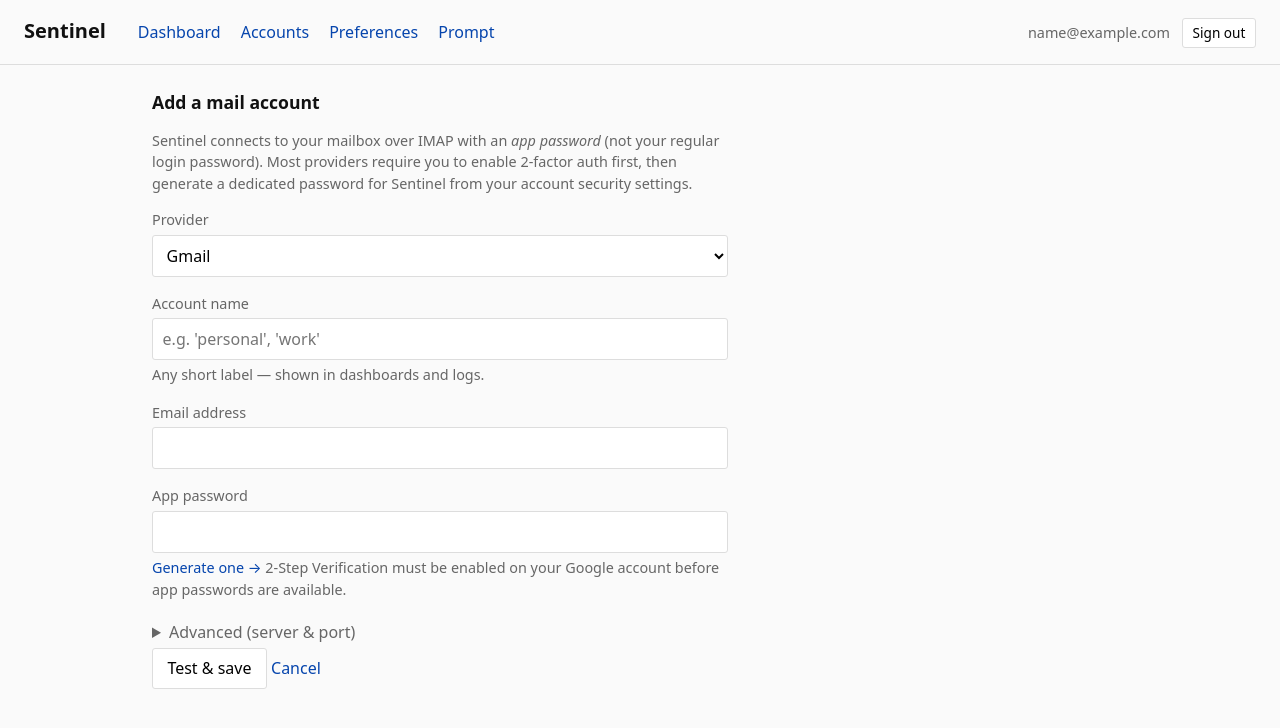
After one commit to pmxi/sentinel, a Flask app: page /accounts/new in a window 1280 px wide. The commit adds this page. Shown: the top 728 px of the page. Run offline with Flask 3, Linux system fonts and the light colour scheme; the visitor is signed in with stand-in values (Sample User, id 1); parts of the project's set-up code (start-up, migrations or seed data) failed here and were passed over.

Commit message:
Add IMAP account-creation flow to the web UI
/accounts/new lets users add a mail account without leaving the browser.
No Gmail OAuth for now — IMAP with an app password covers Gmail, iCloud,
Fastmail, Outlook.com, Yahoo, and any other IMAP provider, and sidesteps
Google's restricted-scope verification process entirely.

Flow
  1. User opens /accounts → clicks "Add account"
  2. Picks provider from a dropdown (Gmail / iCloud / Fastmail / Outlook /
     Yahoo / Custom). Server + port are pre-filled from provider-specific
     presets; a provider-aware hint block links directly to that
     provider's app-password generation page.
  3. Enters account name + email + app password.
  4. Submits — we run a synchronous IMAP probe (LOGIN + SELECT INBOX)
     before persisting anything. If it fails, we show a specific reason
     inline ("wrong password / need app password", "IMAP disabled",
     "couldn't resolve host", "TLS error", etc.) and keep the form state
     so the user can fix and retry.
  5. On success we persist a MailAccountConfig (provider=IMAP, method=
     password) scoped to user_id.

New files
  - web/imap_probe.py — ProbeResult-returning helper that translates
    imaplib/socket/ssl errors into human-readable messages.
  - web/templates/new_account.html — form with provider dropdown,
    collapsible "Advanced" (server/port) section, live-switching
    app-password hints.

Style
  - Added select, details, and .errors styling. Minimal; no framework.

Co-Authored-By: Claude Opus 4.7 (1M context) <noreply@anthropic.com>

```diff
--- a/src/sentinel/web/app.py
+++ b/src/sentinel/web/app.py
@@ -32,8 +32,15 @@ from flask import (
 
 from sentinel.config import Settings, settings
 from sentinel.database import EmailDatabase
-from sentinel.email.mail_config import MailAccountConfig
+from sentinel.email.mail_config import (
+    AccountSettings,
+    AuthConfig,
+    AuthMethod,
+    MailAccountConfig,
+    MailProvider,
+)
 from sentinel.user_settings import UserSettings
+from sentinel.web.imap_probe import probe_imap
 
 
 GOOGLE_DISCOVERY_URL = "https://accounts.google.com/.well-known/openid-configuration"
@@ -228,6 +235,80 @@ def create_app(db_path: Optional[str] = None) -> Flask:
 
     # ------------------------------------------------------------------ accounts (per-user)
 
+    @app.route("/accounts/new", methods=["GET", "POST"])
+    @login_required
+    def new_account_page():
+        uid = current_user_id()
+        providers = _imap_provider_presets()
+
+        if request.method == "POST":
+            form = request.form
+            preset_key = form.get("preset", "custom")
+            preset = providers.get(preset_key) or providers["custom"]
+
+            name = form.get("name", "").strip()
+            username = form.get("username", "").strip()
+            password = form.get("password", "")
+            server = (form.get("server", "").strip() or preset["server"]).strip()
+            port_str = form.get("port", "").strip() or str(preset["port"])
+
+            errors: List[str] = []
+            if not name:
+                errors.append("Pick a friendly name for this account.")
+            if not username:
+                errors.append("Email address is required.")
+            if not password:
+                errors.append("App password is required.")
+            if not server:
+                errors.append("IMAP server is required.")
+            try:
+                port = int(port_str)
+            except ValueError:
+                errors.append(f"Port must be a number (got {port_str!r}).")
+                port = 993
+
+            db = open_db()
+            try:
+                if name and db.get_account(uid, name):
+                    errors.append(f"You already have an account named {name!r}. Pick a different name.")
+
+                if not errors:
+                    probe = probe_imap(server, port, username, password)
+                    if not probe.ok:
+                        errors.append(probe.error or "Connection failed.")
+
+                if errors:
+                    return render_template(
+                        "new_account.html",
+                        providers=providers,
+                        errors=errors,
+                        form={"preset": preset_key, "name": name, "username": username,
+                              "server": server, "port": port_str},
+                    )
+
+                config = MailAccountConfig(
+                    provider=MailProvider.IMAP,
+                    server=server,
+                    port=port,
+                    auth=AuthConfig(
+                        method=AuthMethod.PASSWORD,
+                        username=username,
+                        password=password,
+                    ),
+                    settings=AccountSettings(),
+                )
+                db.upsert_account(uid, name, config.model_dump_json())
+            finally:
+                db.close()
+            return redirect(url_for("accounts_page"))
+
+        return render_template(
+            "new_account.html",
+            providers=providers,
+            errors=[],
+            form={"preset": "gmail", "name": "", "username": "", "server": "", "port": ""},
+        )
+
     @app.route("/accounts")
     @login_required
     def accounts_page():
@@ -325,6 +406,54 @@ def _fetch_recent_processed(db: EmailDatabase, user_id: int, limit: int = 25) ->
     return [dict(row) for row in cursor.fetchall()]
 
 
+def _imap_provider_presets() -> Dict[str, Dict[str, Any]]:
+    """Per-provider IMAP defaults + where the user gets their app password."""
+    return {
+        "gmail": {
+            "label": "Gmail",
+            "server": "imap.gmail.com",
+            "port": 993,
+            "app_password_url": "https://myaccount.google.com/apppasswords",
+            "note": "2-Step Verification must be enabled on your Google account before app passwords are available.",
+        },
+        "icloud": {
+            "label": "iCloud",
+            "server": "imap.mail.me.com",
+            "port": 993,
+            "app_password_url": "https://appleid.apple.com",
+            "note": "Apple ID → Sign-In and Security → App-Specific Passwords.",
+        },
+        "fastmail": {
+            "label": "Fastmail",
+            "server": "imap.fastmail.com",
+            "port": 993,
+            "app_password_url": "https://app.fastmail.com/settings/security",
+            "note": "Settings → Password & Security → New app password.",
+        },
+        "outlook": {
+            "label": "Outlook.com",
+            "server": "outlook.office365.com",
+            "port": 993,
+            "app_password_url": "https://account.microsoft.com/security",
+            "note": "Consumer outlook.com accounts only. Enterprise Microsoft 365 tenants require OAuth, which isn't supported yet.",
+        },
+        "yahoo": {
+            "label": "Yahoo",
+            "server": "imap.mail.yahoo.com",
+            "port": 993,
+            "app_password_url": "https://login.yahoo.com/account/security",
+            "note": "Account security → Generate app password.",
+        },
+        "custom": {
+            "label": "Custom IMAP server",
+            "server": "",
+            "port": 993,
+            "app_password_url": "",
+            "note": "Enter the IMAP server hostname and port yourself.",
+        },
+    }
+
+
 def _base_prompt_preview() -> str:
     return (
         "You are an email classification assistant. "
--- a/src/sentinel/web/static/style.css
+++ b/src/sentinel/web/static/style.css
@@ -149,3 +149,32 @@ code { font-family: var(--mono); font-size: 0.9em; }
   white-space: nowrap;
   border: 0;
 }
+
+select {
+  width: 100%;
+  font: inherit;
+  padding: 0.5rem 0.6rem;
+  border: 1px solid var(--line);
+  border-radius: 3px;
+  background: white;
+}
+
+details summary {
+  cursor: pointer;
+  color: var(--muted);
+  padding: 0.25rem 0;
+  user-select: none;
+}
+details[open] summary { margin-bottom: 0.5rem; }
+
+.new-account { max-width: 36rem; }
+.new-account form p .hint { display: block; margin-top: 0.25rem; }
+.errors {
+  background: #fdebea;
+  border: 1px solid #f5b7b1;
+  color: #922;
+  padding: 0.6rem 0.9rem;
+  border-radius: 3px;
+  margin-bottom: 1.5rem;
+}
+.errors ul { margin: 0.25rem 0 0 1.25rem; padding: 0; }
--- a/src/sentinel/web/templates/accounts.html
+++ b/src/sentinel/web/templates/accounts.html
@@ -3,7 +3,7 @@
 {% block content %}
 <section>
   <h2>Your mail accounts</h2>
-  <p class="hint">Adding a mail account opens the provider's OAuth flow (Gmail via IMAP with app password coming soon — currently CLI-only).</p>
+  <p><a class="button" href="{{ url_for('new_account_page') }}">Add account</a></p>
   {% if accounts %}
     <table>
       <thead><tr><th>Name</th><th>Provider</th><th>Enabled</th><th></th></tr></thead>
--- /dev/null
+++ b/src/sentinel/web/templates/new_account.html
@@ -0,0 +1,78 @@
+{% extends "base.html" %}
+{% block title %}Add account — Sentinel{% endblock %}
+{% block content %}
+<section class="new-account">
+  <h2>Add a mail account</h2>
+  <p class="hint">Sentinel connects to your mailbox over IMAP with an <em>app password</em> (not your regular login password). Most providers require you to enable 2-factor auth first, then generate a dedicated password for Sentinel from your account security settings.</p>
+
+  {% if errors %}
+    <div class="errors" role="alert">
+      <strong>Couldn't save:</strong>
+      <ul>{% for e in errors %}<li>{{ e }}</li>{% endfor %}</ul>
+    </div>
+  {% endif %}
+
+  <form method="post">
+    <p>
+      <label for="preset">Provider</label>
+      <select id="preset" name="preset" onchange="this.form.submit.disabled=false">
+        {% for key, p in providers.items() %}
+          <option value="{{ key }}" {% if form.preset == key %}selected{% endif %}>{{ p.label }}</option>
+        {% endfor %}
+      </select>
+    </p>
+
+    <p>
+      <label for="name">Account name</label>
+      <input id="name" name="name" type="text" value="{{ form.name }}" placeholder="e.g. 'personal', 'work'" required spellcheck="false">
+      <span class="hint">Any short label — shown in dashboards and logs.</span>
+    </p>
+
+    <p>
+      <label for="username">Email address</label>
+      <input id="username" name="username" type="email" value="{{ form.username }}" required autocomplete="username" spellcheck="false">
+    </p>
+
+    <p>
+      <label for="password">App password</label>
+      <input id="password" name="password" type="password" required autocomplete="new-password">
+      <span class="hint">
+        {% for key, p in providers.items() %}
+          <span class="provider-note provider-{{ key }}" {% if form.preset != key %}hidden{% endif %}>
+            {% if p.app_password_url %}<a href="{{ p.app_password_url }}" target="_blank" rel="noopener">Generate one →</a>{% endif %}
+            {{ p.note }}
+          </span>
+        {% endfor %}
+      </span>
+    </p>
+
+    <details {% if form.preset == 'custom' or form.server %}open{% endif %}>
+      <summary>Advanced (server &amp; port)</summary>
+      <p>
+        <label for="server">IMAP server</label>
+        <input id="server" name="server" type="text" value="{{ form.server }}" placeholder="e.g. imap.example.com" spellcheck="false">
+        <span class="hint">Leave blank to use the provider default.</span>
+      </p>
+      <p>
+        <label for="port">Port</label>
+        <input id="port" name="port" type="number" value="{{ form.port }}" placeholder="993" min="1" max="65535">
+      </p>
+    </details>
+
+    <button type="submit">Test &amp; save</button>
+    <a href="{{ url_for('accounts_page') }}">Cancel</a>
+  </form>
+</section>
+
+<script>
+  // Swap the "how to get an app password" hint based on the provider dropdown.
+  const preset = document.getElementById("preset");
+  function refreshNotes() {
+    document.querySelectorAll(".provider-note").forEach(el => el.hidden = true);
+    const active = document.querySelector(".provider-" + preset.value);
+    if (active) active.hidden = false;
+  }
+  preset.addEventListener("change", refreshNotes);
+  refreshNotes();
+</script>
+{% endblock %}
```
Also changed, not shown: src/sentinel/web/imap_probe.py (added, +61 -0 lines).
